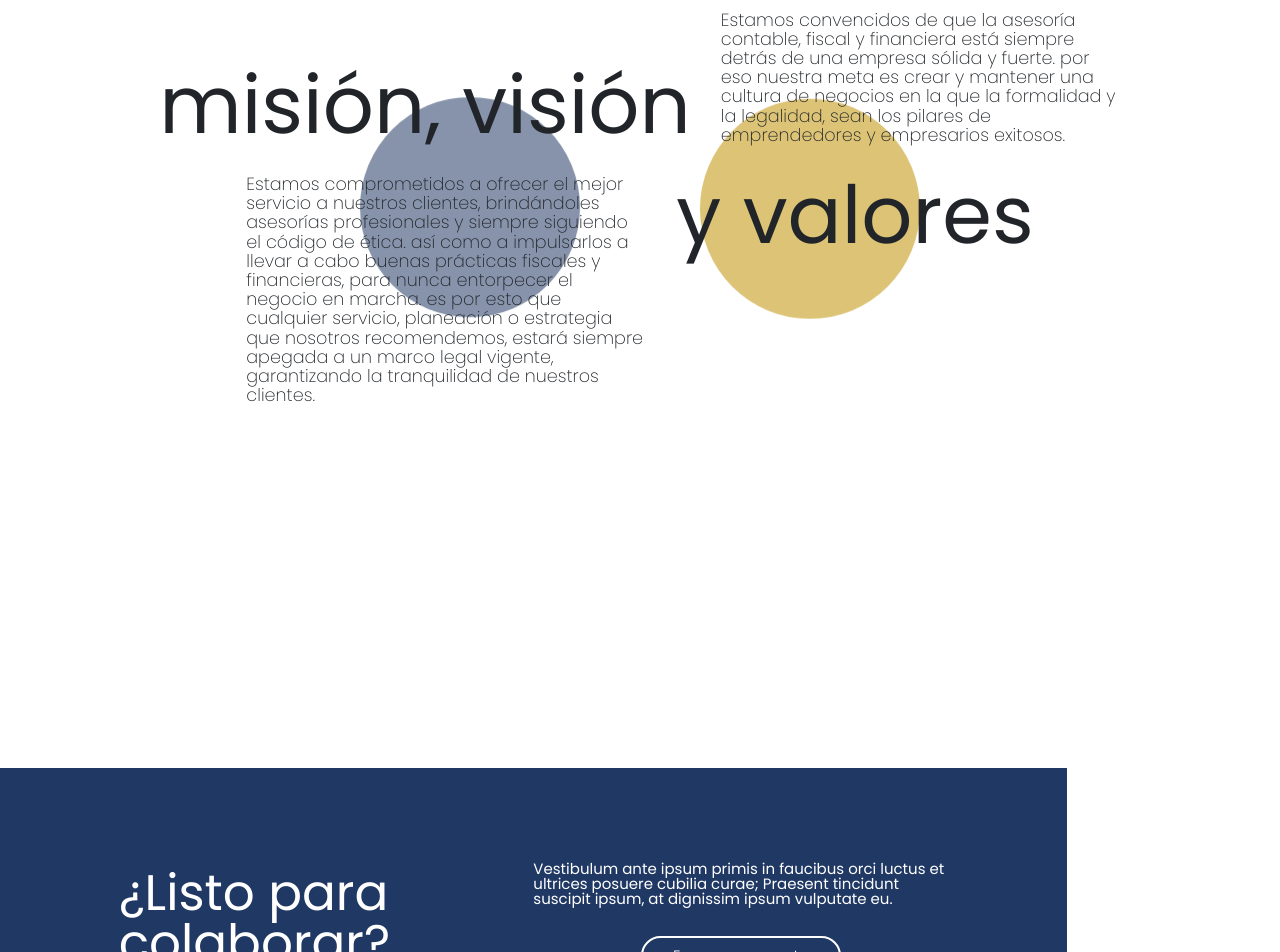
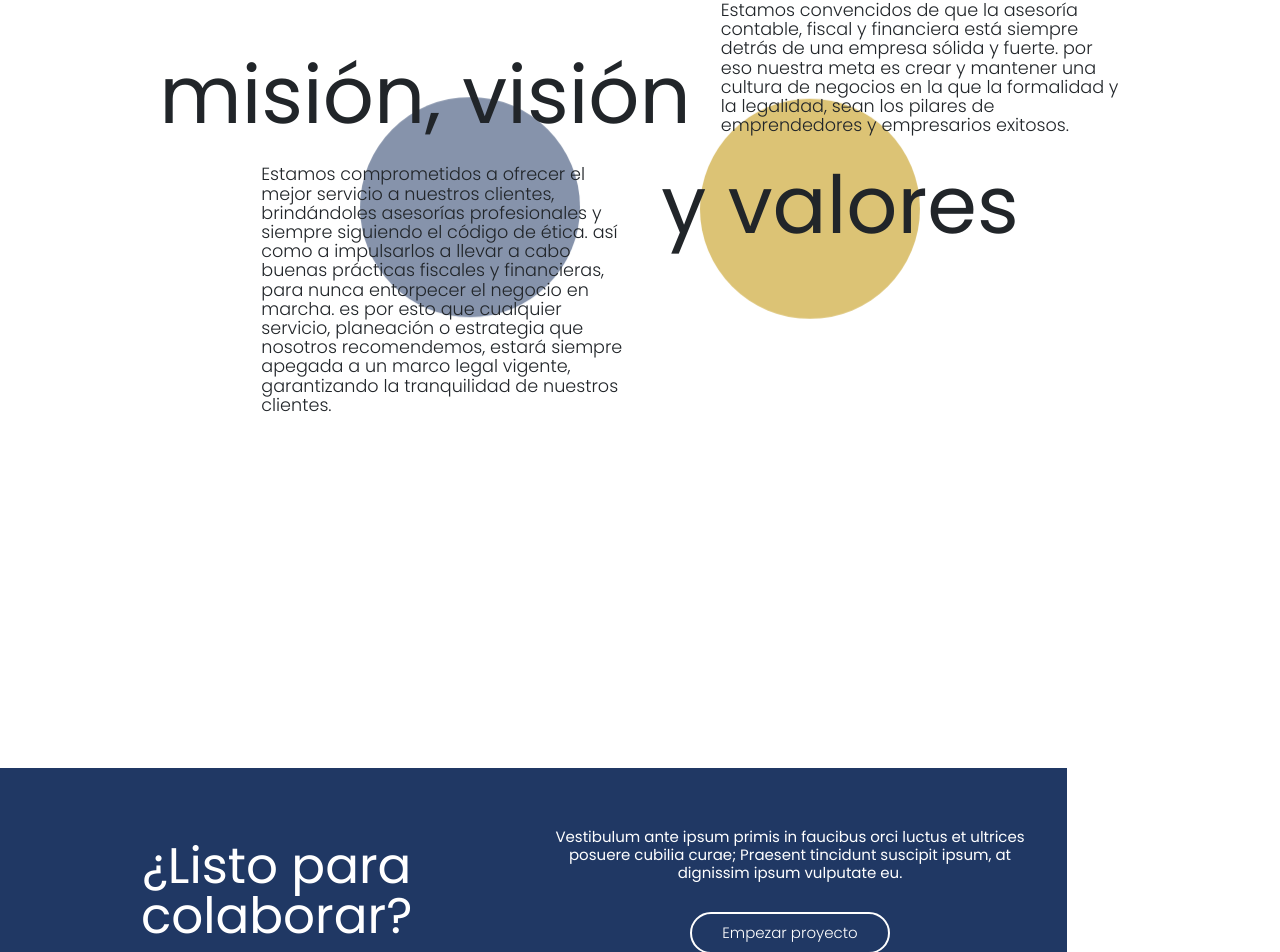
Before and after one commit to AlexisFlores17/Pagina-HGR-Consultores, a React (Create React App) app: page / in a window 1280 px wide. Shown: the part 1792-2744 px from the top of the page. Built offline with nearby package versions, Linux system fonts and the light colour scheme.

Commit message:
version final responsive Nosotros

```diff
--- a/src/componentes/Nosotros.js
+++ b/src/componentes/Nosotros.js
@@ -7,7 +7,7 @@ export const Nosotros = () =>{
 
     return(
         <>
-            <div className="ejemplo"></div>
+            {/* <div className="ejemplo"></div> */}
             <NosotrosMain />
             <MisionVision />
             <CuadroAzul />
--- a/src/componentes/NosotrosComponentes/NosotrosMain.js
+++ b/src/componentes/NosotrosComponentes/NosotrosMain.js
@@ -6,7 +6,7 @@ export const NosotrosMain = () =>{
             <div className="nosotros-fondo">
                 <div className="sombra-fondo"></div>
                 <div className="nosotros-container">
-                    <div className="col-7 columna-izquierda">
+                    <div className="col-xs-12 col-sm-6 col-md-7 columna-izquierda">
                         <div className="nosotros-titulo">
                             <div className="divider"></div>
                             <h1>Nosotros</h1>
@@ -17,8 +17,11 @@ export const NosotrosMain = () =>{
             </div>
 
             <div className="scroll-container">
-                <div className="col-5 columna-derecha">
-
+                <div className=" col-xs-12 col-sm-6 col-md-5 columna-derecha">
+                    <div className="nosotros-titulo">
+                        <h1>Nosotros</h1>
+                        <p>Asesoría fiscal, contable enfocada en el mejor desarrollo de empresarios a nivel nacional.</p>
+                    </div>
                     <div className="divider"></div>
                     <div className="numero-redondo">1</div>
                     <h3>Mejor desarrollo de empresarios a nivel nacional</h3>
--- a/src/styles/componentes/_Nosotros.scss
+++ b/src/styles/componentes/_Nosotros.scss
@@ -1,11 +1,11 @@
 $azul: #203864;
 $amarillo: #BF9000;
 
-// .ejemplo{
-//     width: 100%;
-//     height: 100vh;
-//     background-color: white;
-// }
+.ejemplo{
+    width: 100%;
+    height: 100vh;
+    background-color: white;
+}
 
 // ---------------- NOSOTROS ----------------------
 
@@ -41,6 +41,12 @@ $amarillo: #BF9000;
     flex-flow: column;
     justify-content: center;
     align-items: center;
+
+    @media screen and (max-width: 575px){
+        display: none;
+    }
+}
+
 .nosotros-titulo{
     color: white;
     width: 70%;
@@ -48,6 +54,9 @@ $amarillo: #BF9000;
         font-size: 4rem;
         font-weight: 300;
         margin-bottom: 50px;
+        @media screen and (max-width: 790px){
+            font-size: 3rem;
+        }
     }
     p{
         width: 85%;
@@ -55,7 +64,14 @@ $amarillo: #BF9000;
         font-weight: 300;
         float: right;
         line-height: 25px;
+        @media screen and (max-width: 790px){
+            font-size: 17px;
+            float: none;
+            width: 100%;
         }
+    }
+    @media screen and (max-width: 575px){
+        width: 90%;
     }
 }
 
@@ -80,7 +96,14 @@ $amarillo: #BF9000;
         flex-flow: column;
         padding: 50px 50px 0 50px;
         margin-top: -100vh;
-
+        .nosotros-titulo{
+            h1{
+                margin-bottom: 20px;
+            }
+            @media screen and (min-width: 576px){
+                display: none;
+            }
+        }
         h3{
             margin-top: 30px;
             font-size: 25px;
@@ -108,6 +131,10 @@ $amarillo: #BF9000;
         border: 10px solid white;
         border-radius: 50%;
         text-align: center;
+        @media screen and (max-width: 790px){
+            width: 100px;
+            height: 100px;
+        }
     }
 
 }
@@ -132,6 +159,9 @@ $amarillo: #BF9000;
     flex-flow: row;
     justify-content: center;
     align-items: center;
+    @media screen and (max-width: 620px){
+        flex-flow: column;
+    }
 }
 
 .circulo-animado{
@@ -139,11 +169,19 @@ $amarillo: #BF9000;
     height: 220px;
     background-color: rgba($color: $azul, $alpha: 0.54);
     border-radius: 50%;
+    @media screen and (max-width: 620px){
+        flex-flow: column;
+        width: 150px;
+        height: 150px;
+    }
 }
 
 .azul{
     margin-right: 100px;
     animation: circle 6s linear infinite;
+    @media screen and (max-width: 620px){
+        margin-bottom: 40px;
+    }
 }
 
 .amarillo{
@@ -163,22 +201,65 @@ $amarillo: #BF9000;
         display: flex;
         flex-flow: row;
         justify-content: center;
+        @media screen and (max-width: 500px){
+            flex-flow: column-reverse;
+        }
         :first-child{
-            margin-right: 30px;
+            padding-right: 30px;
         }
         p{
             width: 400px;
             font-size: 1.1em;
-            font-weight: 200;
+            font-weight: 300;
             line-height: 1.2rem;
+            @media screen and (max-width: 1020px){
+                width: 45%;
+                font-size: 15px;
+                padding: 0 20px;
+            }
+            @media screen and (max-width: 900px){
+                font-size: 12px;
+            }
+            @media screen and (max-width: 700px){
+                width: 60%;
+            }
+            @media screen and (max-width: 500px){
+                width: 100%;
+            }
         }
         h3{
             font-size: 80px;
+            @media screen and (max-width: 1020px){
+                width: 55%;
+                font-size: 60px;
+            }
+            @media screen and (max-width: 900px){
+                font-size: 50px;
+                padding-right: 10px;
+            }
+            @media screen and (max-width: 700px){
+                width: 40%;
+            }
+            @media screen and (max-width: 500px){
+                width: 100%;
+                text-align: right;
+                margin-bottom: 20px;
+                font-size: 40px;
+            }
         }
     }
     .first-row{
         align-items: flex-end;
         margin-bottom: 30px;
+        h3{
+            text-align: right;
+            @media screen and (max-width: 500px){
+                text-align: left;
+            }
+        }
+        @media screen and (max-width: 500px){
+            flex-flow: column;
+        }
     }
 }
 
@@ -219,22 +300,35 @@ $amarillo: #BF9000;
     padding: 20vh 0;
     background-color: white;
     color: white;
+    @media screen and (max-width: 500px){
+        padding: 10vh 0;
+    }
 }
 
 .cuadro-azul{
-    height: 300px;
+    padding: 60px 20px;
     background-color: $azul;
     display: flex;
     flex-flow: row;
-    justify-content: center;
+    justify-content: space-evenly;
     align-items: center;
+    @media screen and (max-width: 700px){
+        flex-flow: column;
+    }
     .texto-boton{
-        width: 40%;
+        width: 50%;
         font-size: 15px;
         font-weight: 400;
+        text-align: center;
         display: flex;
         flex-flow: column;
         align-items: center;
+        justify-content: center;
+        padding: 0 20px;
+        line-height: 18px;
+        @media screen and (max-width: 700px){
+            width: 100%;
+        }
         .btn-empezar-proyecto{
             border: 2px solid white;
             width: 200px;
@@ -252,6 +346,11 @@ $amarillo: #BF9000;
     }
     h3{
         font-size: 50px;
-        width: 40%;
+        width: 50%;
+        text-align: center;
+        @media screen and (max-width: 700px){
+            width: 100%;
+            margin-bottom: 40px;
         }
     }
+}
```
Lines whose indentation alone changed are shown as unchanged.
